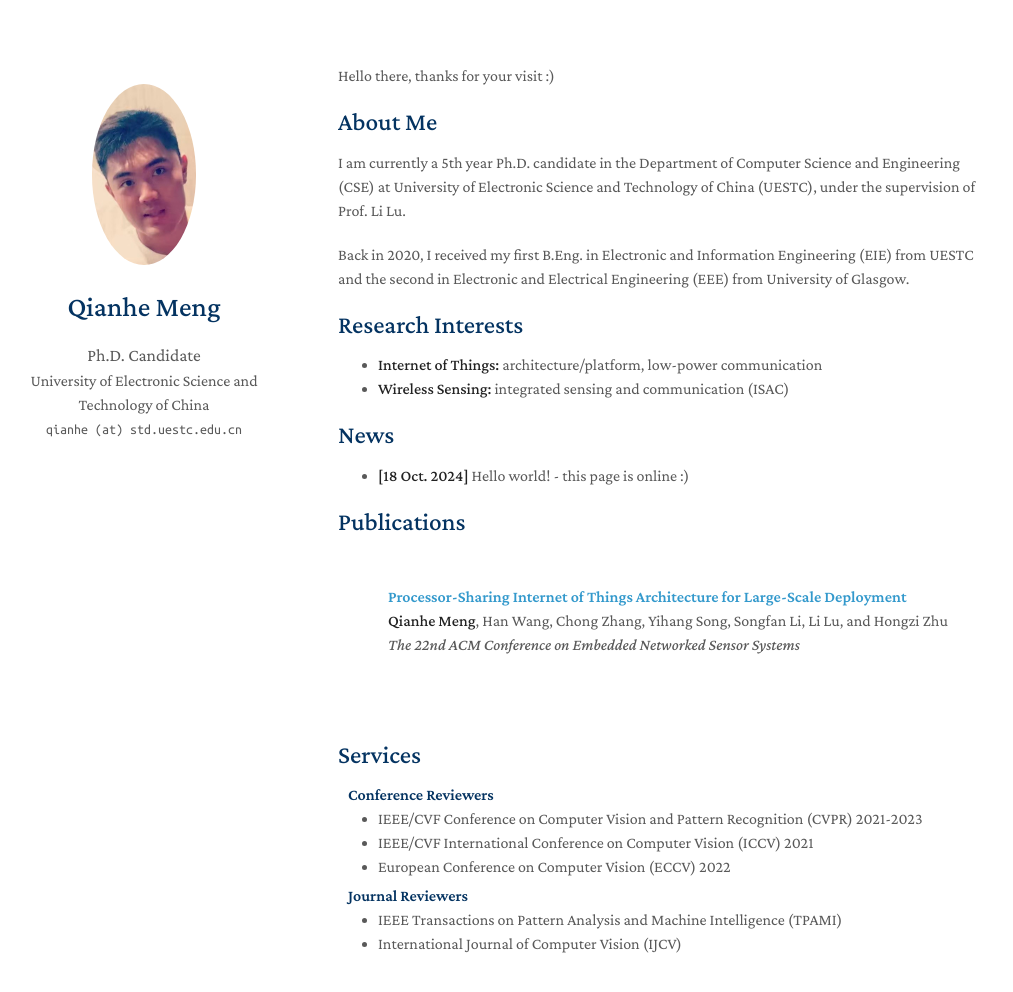
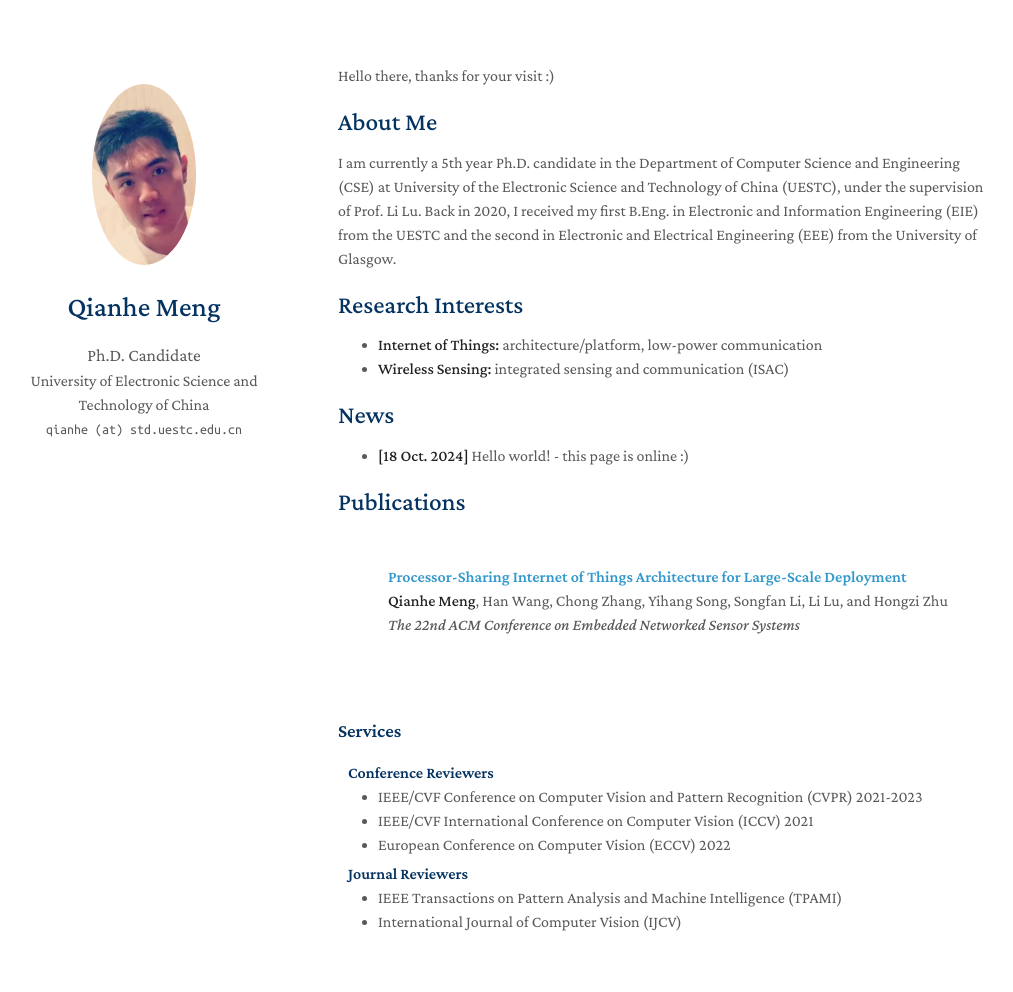
Before and after one commit to mqhyes/mqhyes.github.io, a Jekyll site: the page built from index.md, in a window 1280 px wide and 1050 px high. Shown: the top 992 px of the window, without its empty margins (132-1145 px from the left). Built offline with Jekyll 4.4.1, drawn with Linux system fonts in a browser that asks for light colours; a style sheet for code colours, icons or effects is not loaded.

Commit message:
Update index.md

```diff
--- a/index.md
+++ b/index.md
@@ -5,9 +5,7 @@ Hello there, thanks for your visit :)
 
 ## About Me
 
-I am currently a 5th year Ph.D. candidate in the Department of Computer Science and Engineering (CSE) at University of Electronic Science and Technology of China (UESTC), under the supervision of Prof. Li Lu.
-
-Back in 2020, I received my first B.Eng. in Electronic and Information Engineering (EIE) from UESTC and the second in Electronic and Electrical Engineering (EEE) from University of Glasgow.
+I am currently a 5th year Ph.D. candidate in the Department of Computer Science and Engineering (CSE) at University of the Electronic Science and Technology of China (UESTC), under the supervision of Prof. Li Lu. Back in 2020, I received my first B.Eng. in Electronic and Information Engineering (EIE) from the UESTC and the second in Electronic and Electrical Engineering (EEE) from the University of Glasgow.
 
 ## Research Interests
 
@@ -20,4 +18,4 @@ Back in 2020, I received my first B.Eng. in Electronic and Information Engineeri
 
 {% include_relative _includes/publications.md %}
 
-{% include_relative _includes/services.md %}
+#{% include_relative _includes/services.md %}
```
